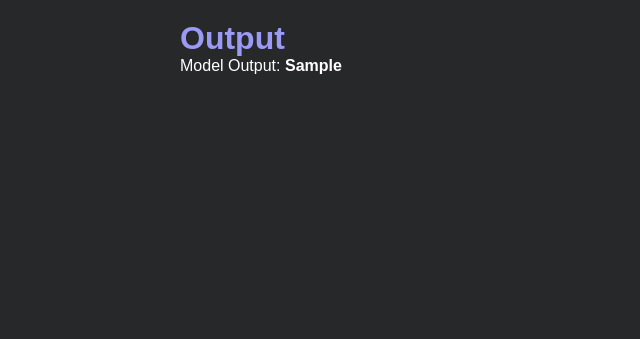
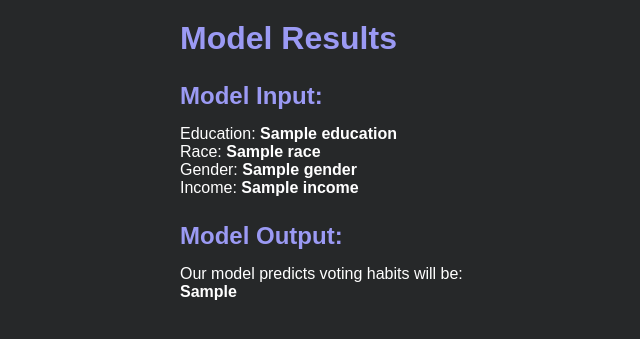
Before and after one commit to Benlee1000/Voter-Predictor, a Python web app: template nonvoters/templates/resultsform.html in a window 1280 px wide. Shown: the top 339 px of the page, without its empty margins (60-700 px from the left). Run offline with Jinja, Linux system fonts and the light colour scheme; the template is opened without the code that fills it: most values are stand-ins (such as "Sample title", 1, 10 or a date in 2020).

Commit message:
Added ability to invoke model with custom user input

```diff
--- a/nonvoters/templates/predictorform.html
+++ b/nonvoters/templates/predictorform.html
@@ -68,7 +68,7 @@
 
         <div class="hyperparameter-tuning">
             <h2>Hyperparameter Tuning Results</h2>
-            <div>Best model parameters: <strong>{{ best_model }}</strong></div>
+            <div>Best model parameters: <strong>{{ model_params }}</strong></div>
             <div>Model accuracy: <strong>{{ predicted }}</strong></div>
         </div>
 
@@ -87,7 +87,7 @@
         </div>
 
         <div class="model-testing">
-            <h2>Try out our model:</h2>
+            <h2>Try Out Our Model:</h2>
             <form action="http://localhost:9999/results" method="POST">
                 <p>
                     Education:
--- a/nonvoters/templates/resultsform.html
+++ b/nonvoters/templates/resultsform.html
@@ -43,9 +43,20 @@
 </head>
 <body>
     <div class="container">
-        <h1>Output</h1>
+        <h1>Model Results</h1>
+        <div class="input">
+            <h2>Model Input: </h2>
+            <div>
+                <div>Education: <strong>{{ education }}</strong></div>
+                <div>Race: <strong>{{ race }}</strong></div>
+                <div>Gender: <strong>{{ gender }}</strong></div>
+                <div>Income: <strong>{{ income }}</strong></div>
+            </div>
+        </div>
         <div class="output">
-            <div>Model Output: <strong>{{ model_output }}</strong></div>
+            <h2>Model Output:</h2>
+            <div>Our model predicts voting habits will be:</div>
+            <div><strong>{{ model_output }}</strong></div>
         </div>
     </div>
 </body>
```
Also changed, not shown: nonvoters/app.py (+9 -4 lines), nonvoters/nonvoters.py (+32 -6 lines).
